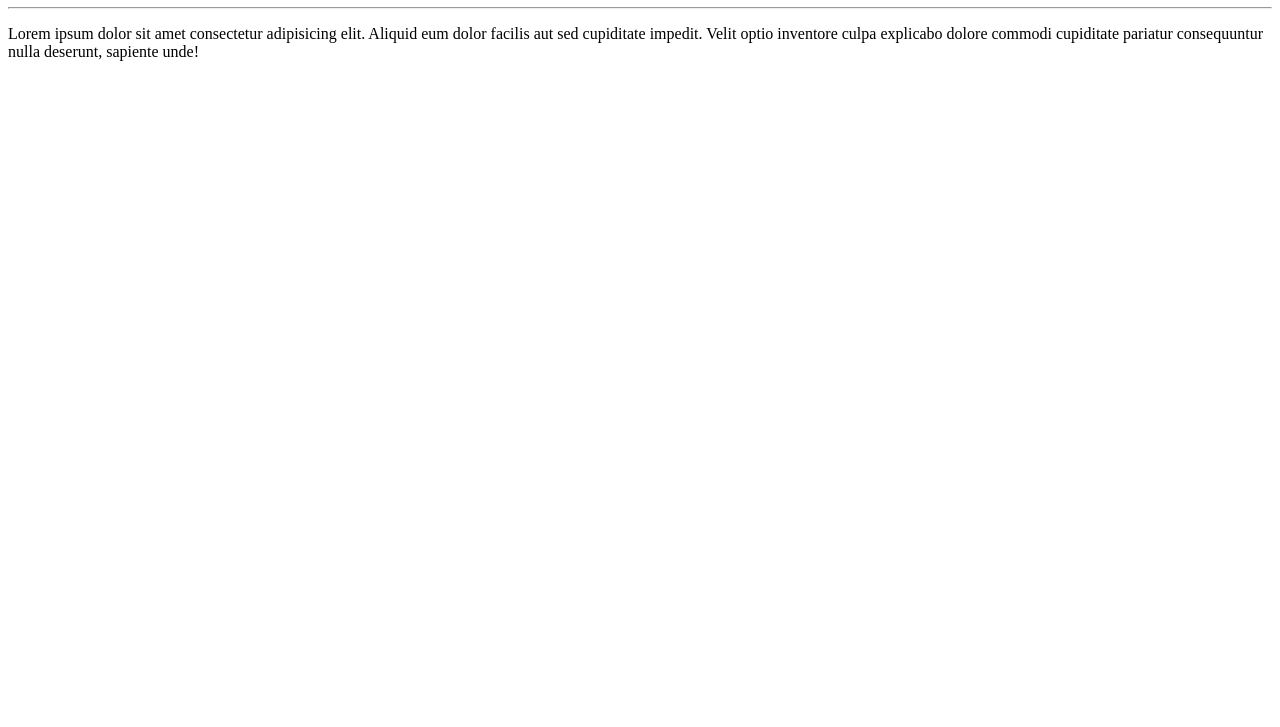
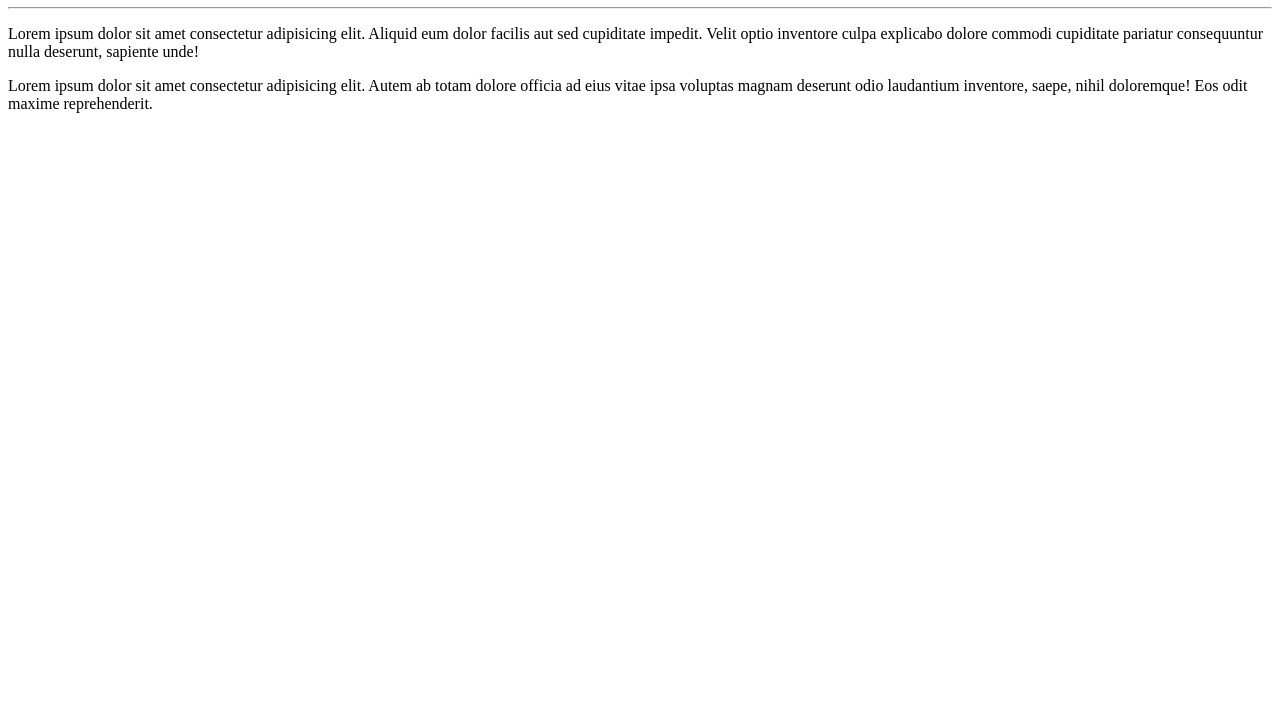
Before and after one commit to WilstonCesardosSantos/Ola-mundo, a plain HTML site: page site-exemplo/index.html in a window 1280 px wide. Shown: the part 73-800 px from the top of the page. Drawn offline with Linux system fonts and the light colour scheme.

Commit message:
coloquei mais um parágrafo

```diff
--- a/site-exemplo/index.html
+++ b/site-exemplo/index.html
@@ -10,5 +10,6 @@
     <h1>Olá Mundo</h1>
     <hr>
     <p>Lorem ipsum dolor sit amet consectetur adipisicing elit. Aliquid eum dolor facilis aut sed cupiditate impedit. Velit optio inventore culpa explicabo dolore commodi cupiditate pariatur consequuntur nulla deserunt, sapiente unde!</p>
+    <p>Lorem ipsum dolor sit amet consectetur adipisicing elit. Autem ab totam dolore officia ad eius vitae ipsa voluptas magnam deserunt odio laudantium inventore, saepe, nihil doloremque! Eos odit maxime reprehenderit.</p>
 </body>
 </html>
```
